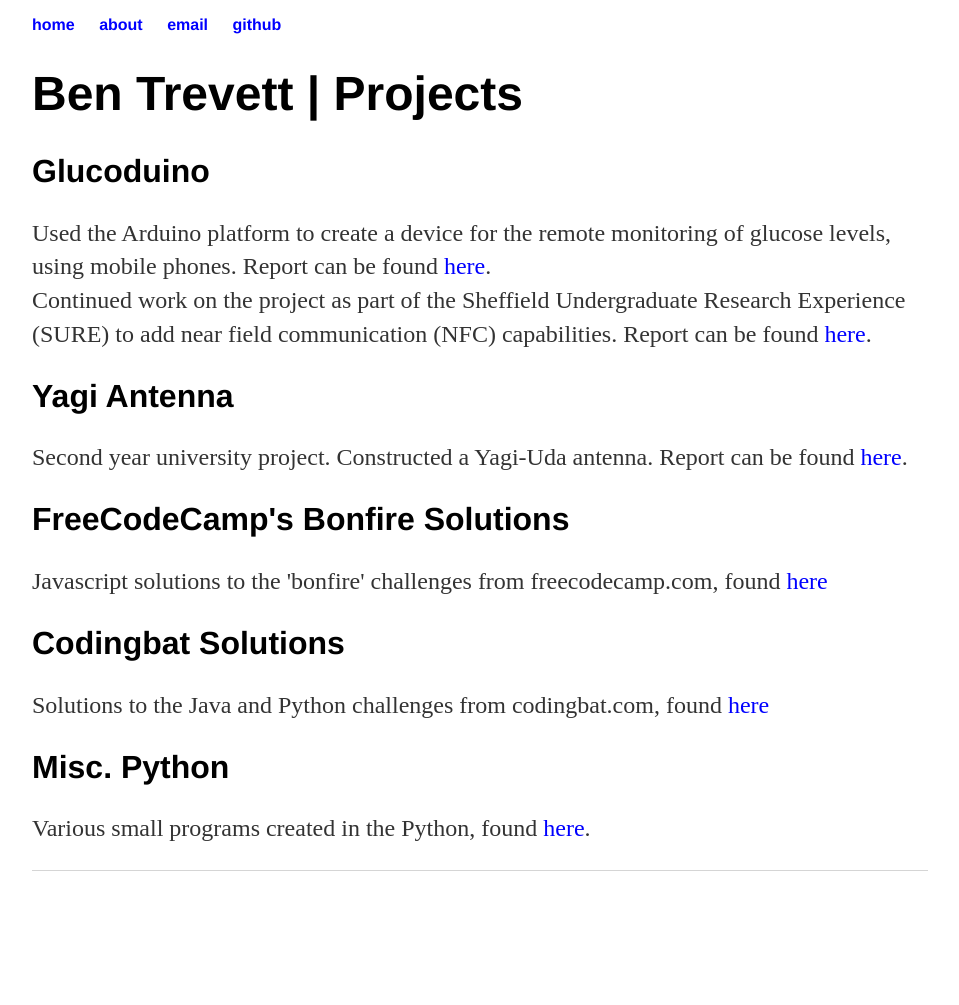
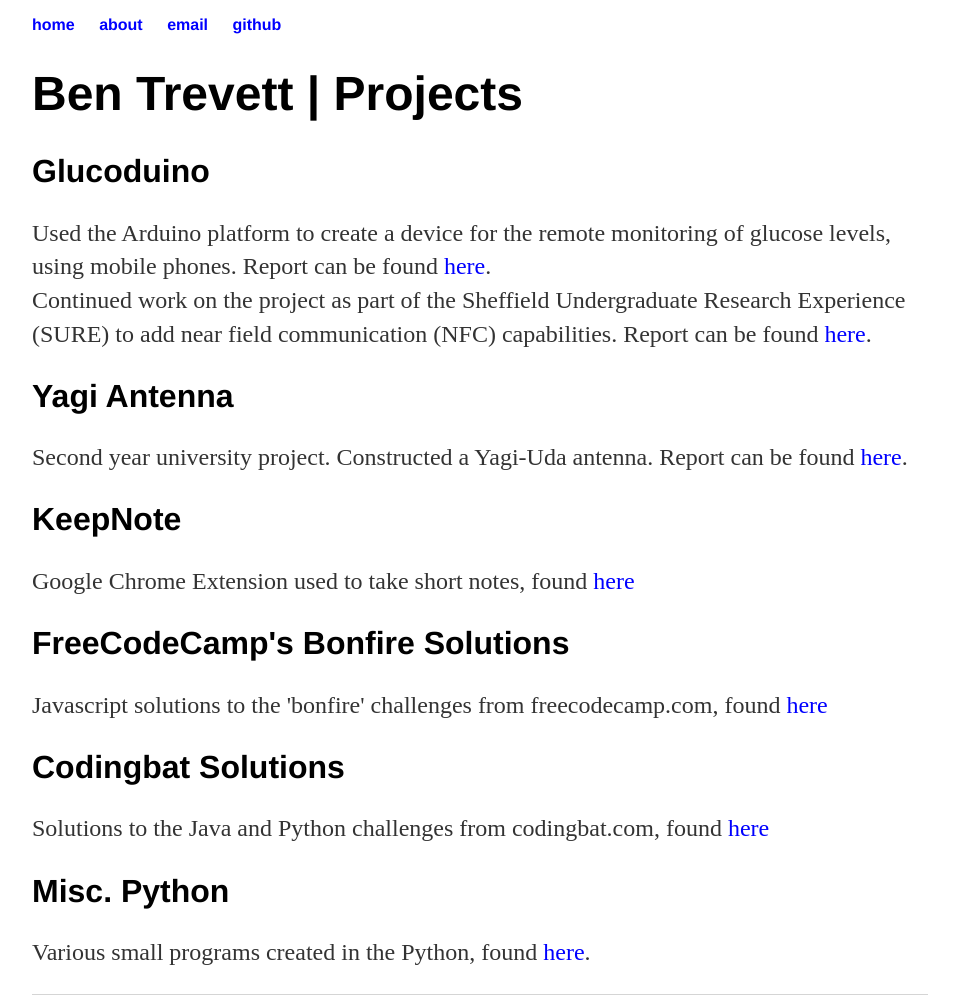
Before and after one commit to bentrevett/bentrevett.github.io, a Jekyll site: the page built from index.html, in a window 1280 px wide. Shown: the whole page, without its empty margins (160-1119 px from the left). Built offline with Jekyll 4.4.1, drawn with Linux system fonts in a browser that asks for light colours; before the commit the page ends 900 px from its top, so only the background shows below that.

Commit message:
added keepnote

```diff
--- a/index.html
+++ b/index.html
@@ -9,6 +9,8 @@
 	Continued work on the project as part of the Sheffield Undergraduate Research Experience (SURE) to add near field communication (NFC) capabilities. Report can be found <a href="/nfc_report.pdf">here</a>.</p>
 	<h2>Yagi Antenna</h2>
 	<p>Second year university project. Constructed a Yagi-Uda antenna. Report can be found <a href="/yagi_report.pdf">here</a>.</p>
+	<h2>KeepNote</h2>
+	<p>Google Chrome Extension used to take short notes, found <a href="https://github.com/bentrevett/keepnote">here</a> </p>
 	<h2>FreeCodeCamp's Bonfire Solutions</h2>
 	<p>Javascript solutions to the 'bonfire' challenges from freecodecamp.com, found <a href="https://github.com/bentrevett/freecodecamp-bonfire-solutions">here</a></p>
 	<h2>Codingbat Solutions</h2>
```
